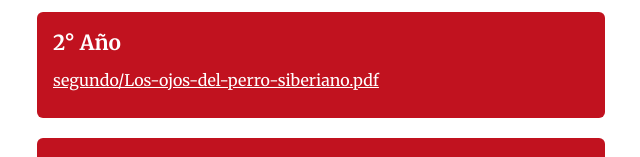
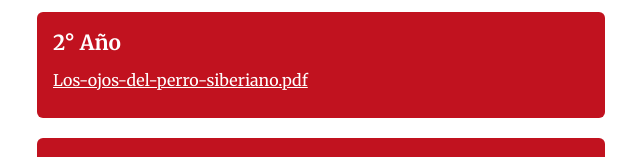
Before and after one commit to lautibelelli/Biblioteca-Virtual-CE-ISD-2025, a plain HTML site: page index.html in a window 1280 px wide. Shown: the part 254-411 px from the top of the page, without its empty margins (319-959 px from the left). Drawn offline with Linux system fonts and the light colour scheme.

Commit message:
Update index.html

```diff
--- a/index.html
+++ b/index.html
@@ -24,7 +24,7 @@
     <div class="curso-box" id="segundo">
       <h2>2° Año</h2>
       <ul>
-        <li><a href="segundo/Los-ojos-del-perro-siberiano.pdf" target="_blank">segundo/Los-ojos-del-perro-siberiano.pdf</a></li>
+        <li><a href="segundo/Los-ojos-del-perro-siberiano.pdf" target="_blank">Los-ojos-del-perro-siberiano.pdf</a></li>
       </ul>
     </div>
 
```
